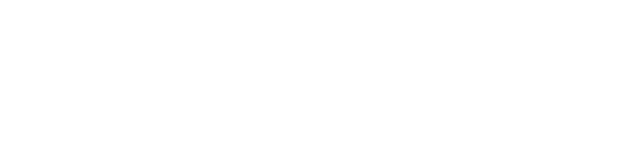
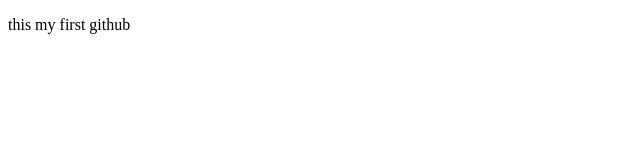
Before and after one commit to RudrasahaDibos/my-2nd-repo, a plain HTML site: page index.html in a window 1280 px wide. Shown: the whole page, without its empty margins (0-640 px from the left). Drawn offline with Linux system fonts and the light colour scheme.

Commit message:
2nd vooo

```diff
--- a/index.html
+++ b/index.html
@@ -7,6 +7,6 @@
     <title>my 2nd github repo </title>
 </head>
 <body>
-
+    <p>this my first github </p>
 </body>
 </html>
```
